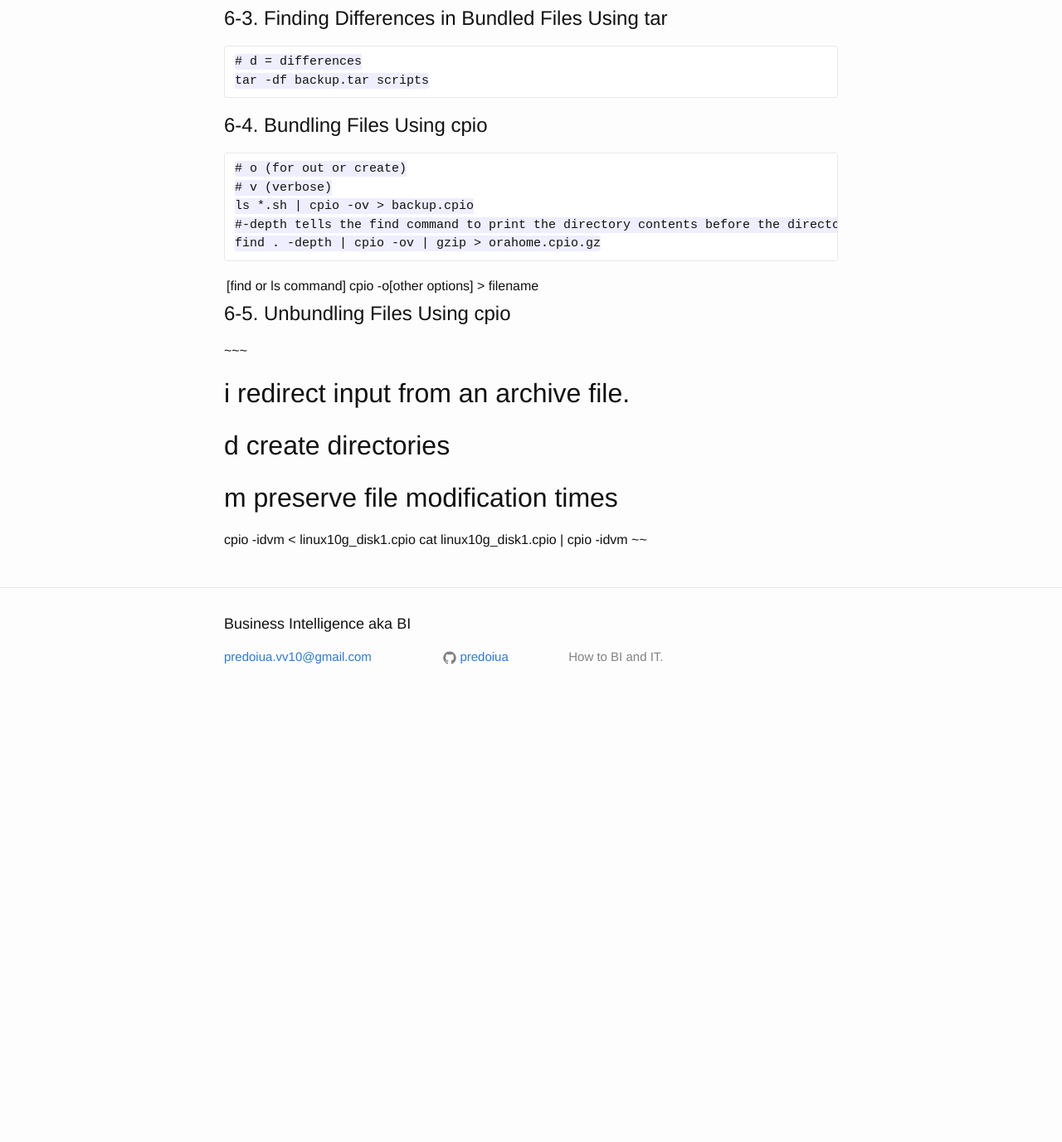
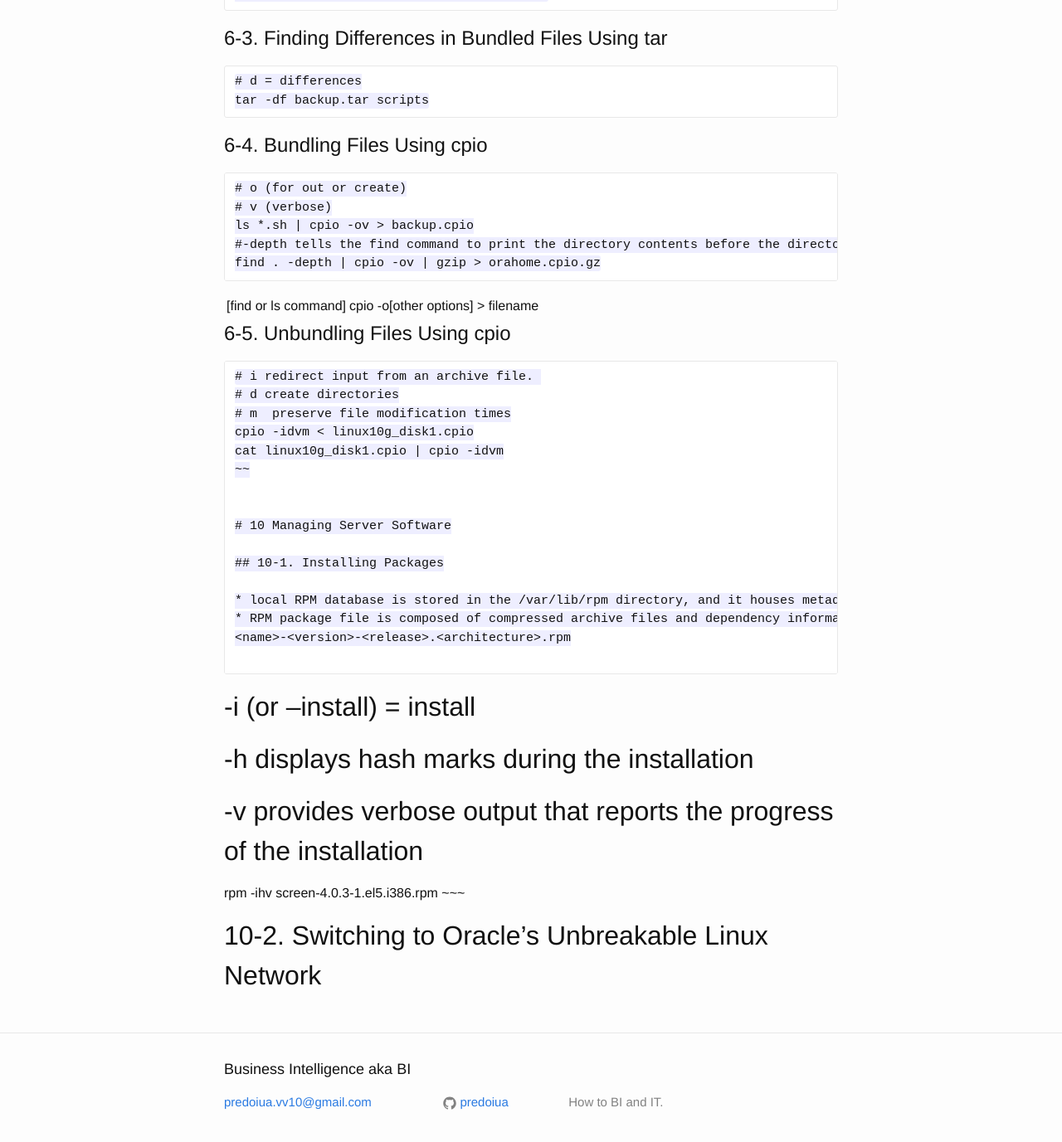
Before and after one commit to predoiua/predoiua.github.io, a Jekyll site: the page built from tutorials/linux/linux_recipts_for_dba/index.md, in a window 1280 px wide and 1400 px high, scrolled down 13222 px. Shown: the top 1377 px of the window at 83% size. Built offline with Jekyll 4.4.1, drawn with Linux system fonts in a browser that asks for light colours; before the commit the page ends 14085 px from its top, so only the background shows below that; some of the changed text lies outside the part shown.

Commit message:
linux dba

```diff
--- a/tutorials/linux/linux_recipts_for_dba/index.md
+++ b/tutorials/linux/linux_recipts_for_dba/index.md
@@ -606,3 +606,21 @@
 cpio -idvm < linux10g_disk1.cpio
 cat linux10g_disk1.cpio | cpio -idvm
 ~~
+
+
+# 10 Managing Server Software
+
+## 10-1. Installing Packages
+
+* local RPM database is stored in the /var/lib/rpm directory, and it houses metadata information about installed packages including package prerequisites and file attributes
+* RPM package file is composed of compressed archive files and dependency information. The package name or label contains the following attributes:
+<name>-<version>-<release>.<architecture>.rpm
+
+~~~
+# -i (or --install) = install
+# -h  displays hash marks during the installation
+# -v provides verbose output that reports the progress of the installation
+rpm -ihv screen-4.0.3-1.el5.i386.rpm
+~~~
+
+# 10-2. Switching to Oracle’s Unbreakable Linux Network
```
